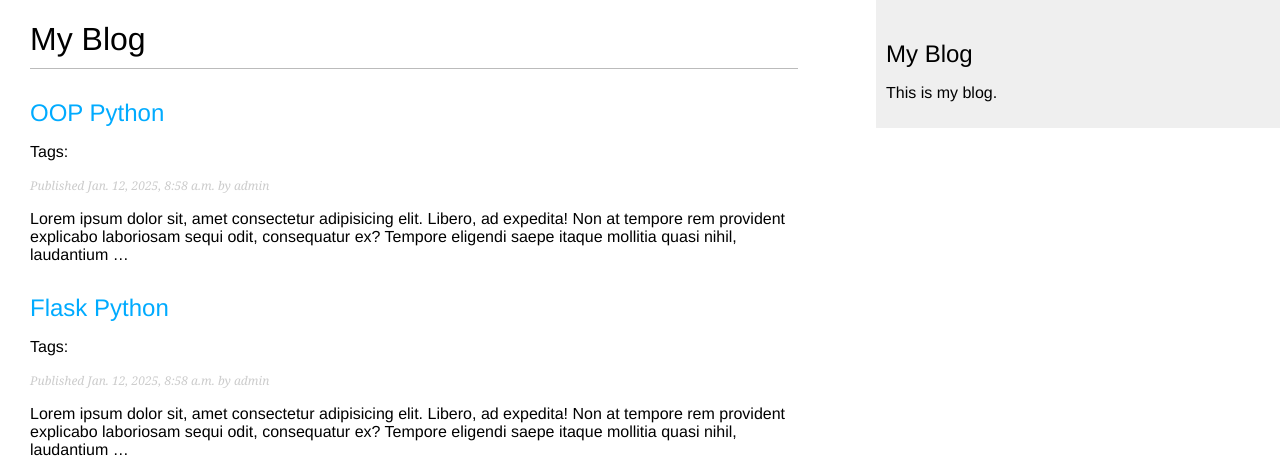
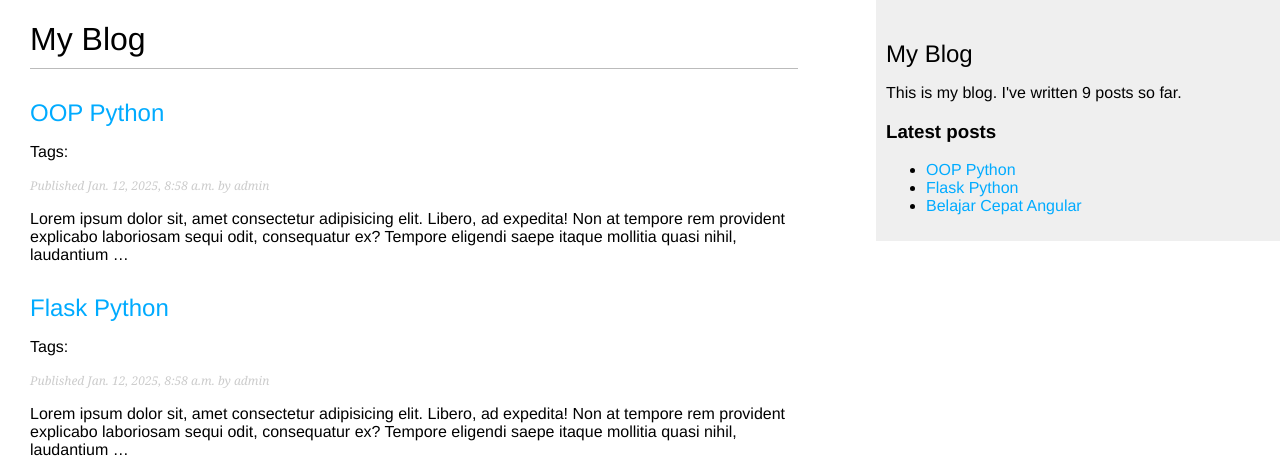
Before and after one commit to wendwin/blog-app, a Django app: page /blog/ in a window 1280 px wide. Shown: the top 457 px of the page. Run offline with Django 5.2, Linux system fonts and the light colour scheme; data comes from the database, SQL or seed files in the repository; both versions use the stored data as it was after the commit; parts of the project's set-up code (start-up, migrations or seed data) failed here and were passed over.

Commit message:
membuat custom dan inclusion template tag

```diff
--- a/mysite/blog/templates/blog/base.html
+++ b/mysite/blog/templates/blog/base.html
@@ -1,3 +1,4 @@
+{% load blog_tags %}
 {% load static %}
 
 <!DOCTYPE html>
@@ -18,7 +19,11 @@
 
     <div id="sidebar">
         <h2>My Blog</h2>
-        <p>This is my blog.</p>
+        <p>This is my blog.
+            I've written {% total_posts %} posts so far.
+        </p>
+        <h3>Latest posts</h3>
+        {% show_latest_posts 3 %}
     </div>
 </body>
 
--- /dev/null
+++ b/mysite/blog/templates/blog/post/latest_posts.html
@@ -0,0 +1,7 @@
+<ul>
+    {% for post in latest_posts %}
+    <li>
+        <a href="{{ post.get_absolute_url }}">{{ post.title }}</a>
+    </li>
+    {% endfor %}
+</ul>
--- /dev/null
+++ b/mysite/blog/templatetags/blog_tags.py
@@ -0,0 +1,13 @@
+from django import template
+from ..models import Post
+
+register = template.Library()
+
+@register.simple_tag
+def total_posts():
+    return Post.published.count()
+
+@register.inclusion_tag('blog/post/latest_posts.html')
+def show_latest_posts(count=5):
+    latest_posts = Post.published.order_by('-publish')[:count]
+    return {'latest_posts': latest_posts}
--- a/mysite/blog/views.py
+++ b/mysite/blog/views.py
@@ -6,6 +6,7 @@ from .forms import EmailPostForm, CommentForm
 from django.core.mail import send_mail
 from django.views.decorators.http import require_POST
 from taggit.models import Tag
+from django.db.models import Count
 
 def post_list(request, tag_slug=None):
     post_list = Post.published.all()
@@ -40,11 +41,22 @@ def post_detail(request, year, month, day, post):
 
     comments = post.comments.filter(active=True)
     form = CommentForm()
+
+    # List of similar posts
+    post_tags_ids = post.tags.values_list('id', flat=True)
+    similar_posts = Post.published.filter(
+    tags__in=post_tags_ids
+    ).exclude(id=post.id)
+    similar_posts = similar_posts.annotate(
+    same_tags=Count('tags')
+    ).order_by('-same_tags', '-publish')[:4]
+
     return render(request, 'blog/post/detail.html', {
         'post': post,
         'comments': comments,
-        'form': form
-        })
+        'form': form,
+        'similar_posts': similar_posts
+    })
 
 def post_share(request, post_id):
     post = get_object_or_404(Post, id=post_id, status=Post.Status.PUBLISHED)
```
Also changed, not shown: mysite/blog/templates/blog/post/detail.html (+10 -0 lines), mysite/blog/templatetags/__init.__.py (added), mysite/db.sqlite3.
